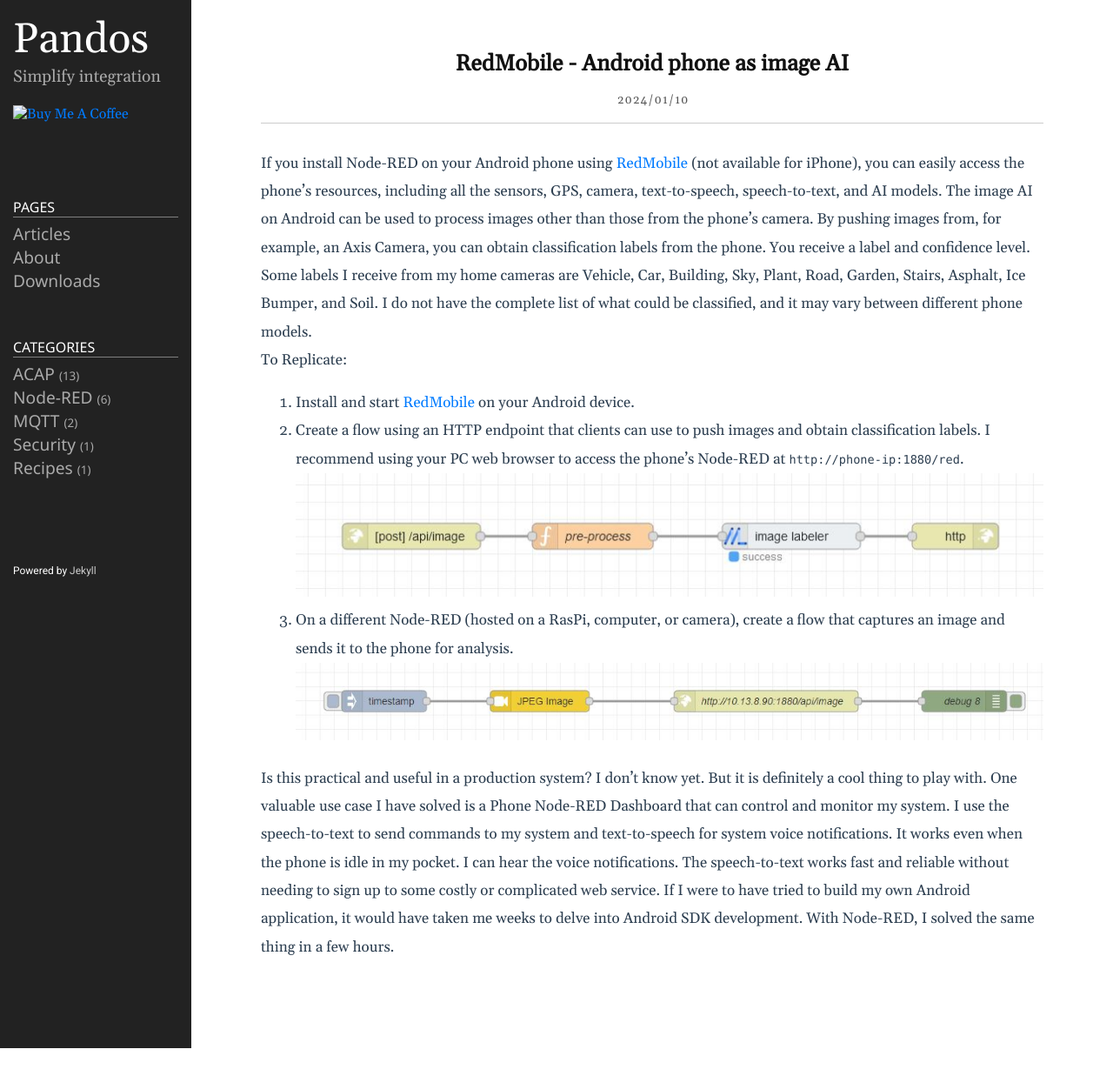
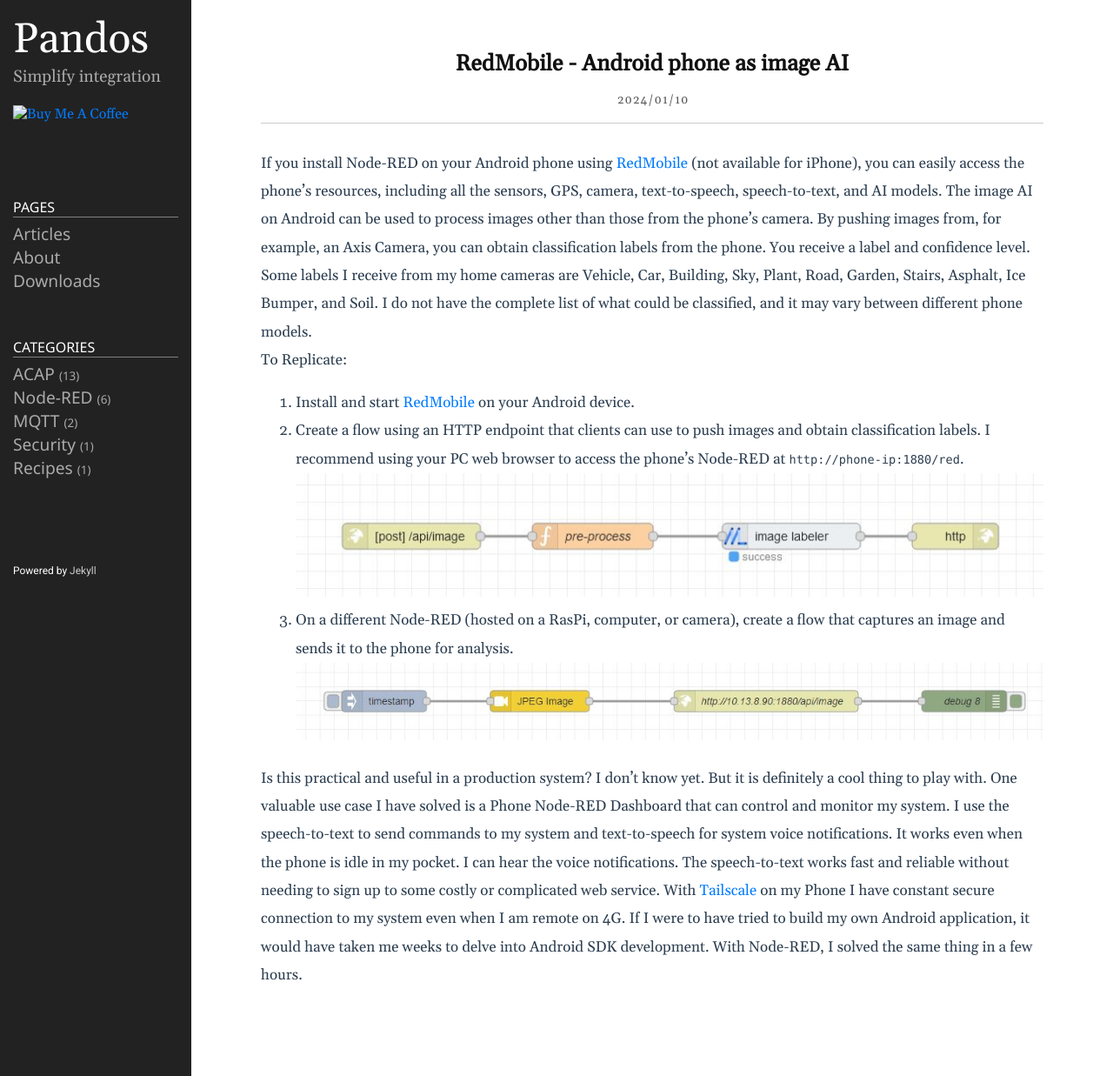
Before and after one commit to pandosme/pandosme.github.io, a Jekyll site: the page built from docs/_posts/2024-01-13-RedPhone.md, in a window 1280 px wide. Shown: the whole page at 87% size. Built offline with Jekyll 4.4.1, drawn with Linux system fonts in a browser that asks for light colours; before the commit the page ends 1205 px from its top, so only the background shows below that.

Commit message:
Update 2024-01-13-RedPhone.md

```diff
--- a/docs/_posts/2024-01-13-RedPhone.md
+++ b/docs/_posts/2024-01-13-RedPhone.md
@@ -17,5 +17,4 @@ To Replicate:
 ![image]({{ site.url }}/assets/RedPhone-client-flow.jpeg)
 
 
-Is this practical and useful in a production system? I don't know yet. But it is definitely a cool thing to play with. One valuable use case I have solved is a Phone Node-RED Dashboard that can control and monitor my system. I use the speech-to-text to send commands to my system and text-to-speech for system voice notifications. It works even when the phone is idle in my pocket. I can hear the voice notifications.  The speech-to-text works fast and reliable without needing to sign up to some costly or complicated web service.
-If I were to have tried to build my own Android application, it would have taken me weeks to delve into Android SDK development. With Node-RED, I solved the same thing in a few hours.
+Is this practical and useful in a production system? I don't know yet. But it is definitely a cool thing to play with. One valuable use case I have solved is a Phone Node-RED Dashboard that can control and monitor my system. I use the speech-to-text to send commands to my system and text-to-speech for system voice notifications. It works even when the phone is idle in my pocket. I can hear the voice notifications.  The speech-to-text works fast and reliable without needing to sign up to some costly or complicated web service.  With [Tailscale](https://tailscale.com/) on my Phone I have constant secure connection to my system even when I am remote on 4G.   If I were to have tried to build my own Android application, it would have taken me weeks to delve into Android SDK development. With Node-RED, I solved the same thing in a few hours.
```
